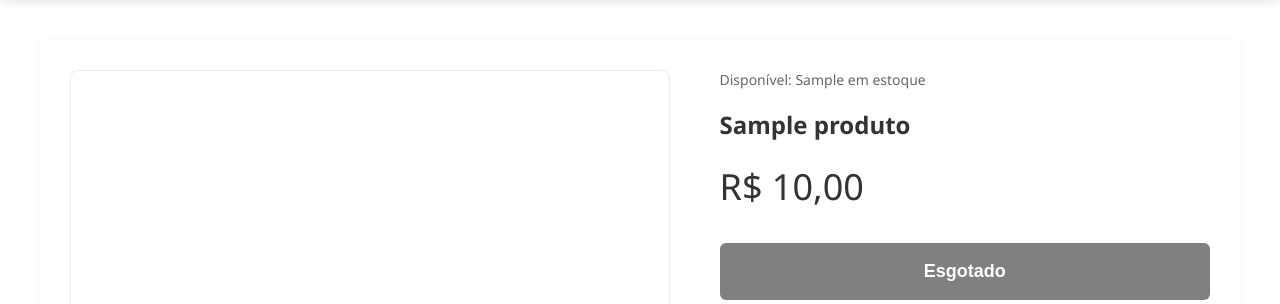
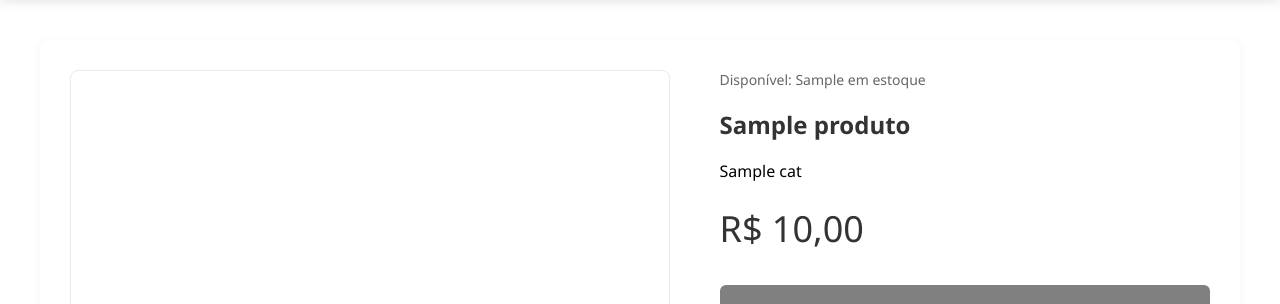
Before and after one commit to edpolswut/ExpCriativa2-Equipe-6, a FastAPI app: template front/templates/visualizacao.html in a window 1280 px wide. Shown: the part 100-404 px from the top of the page. Run offline with FastAPI, Linux system fonts and the light colour scheme; the template is opened without the code that fills it: most values are stand-ins (such as "Sample title", 1, 10 or a date in 2020).

Commit message:
Update visualizacao.html

```diff
--- a/front/templates/visualizacao.html
+++ b/front/templates/visualizacao.html
@@ -50,6 +50,14 @@
             <span class="produto-condicao">Disponível: {{ produto.Qtd_Estoque }} em estoque</span>
             <h1>{{ produto.Nome }}</h1>
 
+            {% if produto.categorias %}
+            <div>
+                {% for cat in produto.categorias %}
+                    <span>{{ cat }}</span>
+                {% endfor %}
+            </div>
+            {% endif %}
+
             <div class="price-box">
                 <span class="current-price">
                     R$ {{ "{:,.2f}".format(produto.Preco).replace(",", "X").replace(".", ",").replace("X", ".") }}
```
